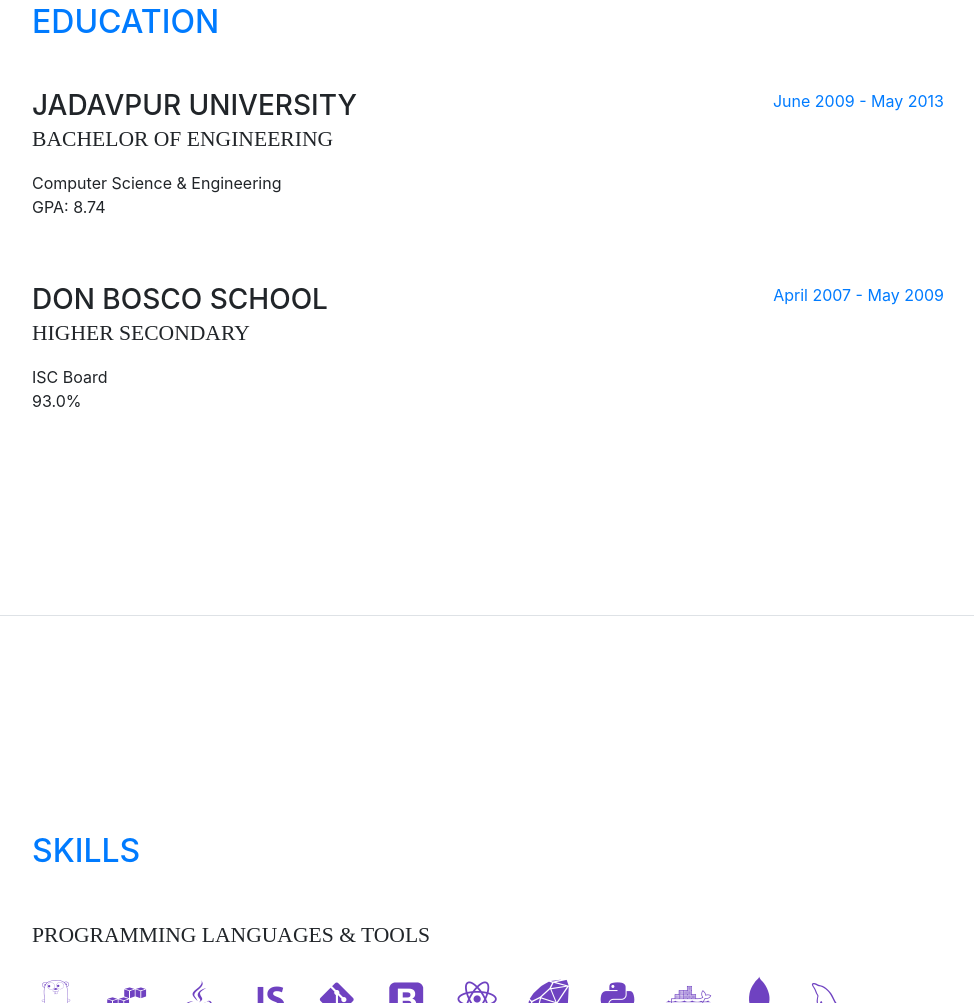
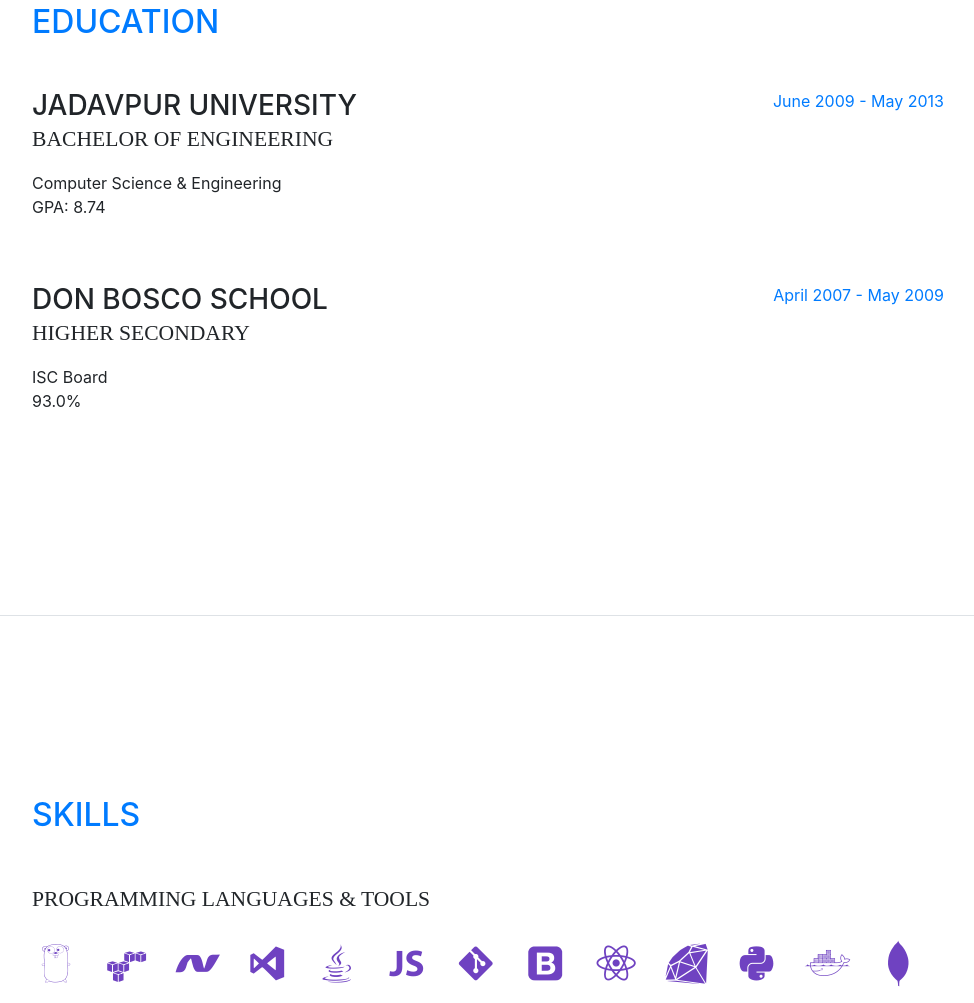
Before and after one commit to vinay8494/vinay8494.github.io, a website with bundled scripts: page index.html in a window 1280 px wide. Shown: the part 1797-2800 px from the top of the page, without its empty margins (288-1262 px from the left). Built offline with nearby package versions, Linux system fonts and the light colour scheme; a web font is replaced by a local one.

Commit message:
updated skills

```diff
--- a/index.html
+++ b/index.html
@@ -183,6 +183,12 @@
               <a data-toggle="tooltip" title="AWS"><i class="devicons devicons-aws"></i></a>
             </li>
             <li class="list-inline-item">
+              <a data-toggle="tooltip" title="C++"><i class="devicons devicons-dotnet"></i></a>
+            </li>
+            <li class="list-inline-item">
+              <a data-toggle="tooltip" title=".NET"><i class="devicons devicons-visualstudio"></i></a>
+            </li>
+            <li class="list-inline-item">
               <a data-toggle="tooltip" title="Java"><i class="devicons devicons-java"></i></a>
             </li>
             <li class="list-inline-item">
```
